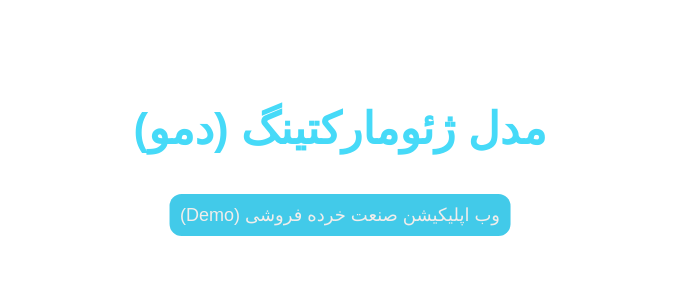
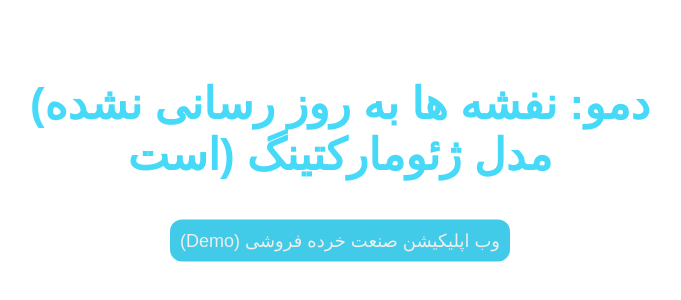
Before and after one commit to aahmadi88/geomarketing, a plain HTML site: page index.html in a window 1280 px wide. Shown: the part 240-540 px from the top of the page, without its empty margins (300-981 px from the left). Drawn offline with Linux system fonts and the light colour scheme; a small style sheet from the web is missing.

Commit message:
Update index.html

```diff
--- a/index.html
+++ b/index.html
@@ -81,7 +81,7 @@ font-family: Vazirmatn, sans-serif;
   </div>
   <div class="middle">
 
-    <h1>  (دمو) مدل ژئومارکتینگ </h1>
+    <h1>  (دمو: نفشه ها به روز رسانی نشده است) مدل ژئومارکتینگ </h1>
 
     <!-- Create a form then add button
         inside the form -->
```
